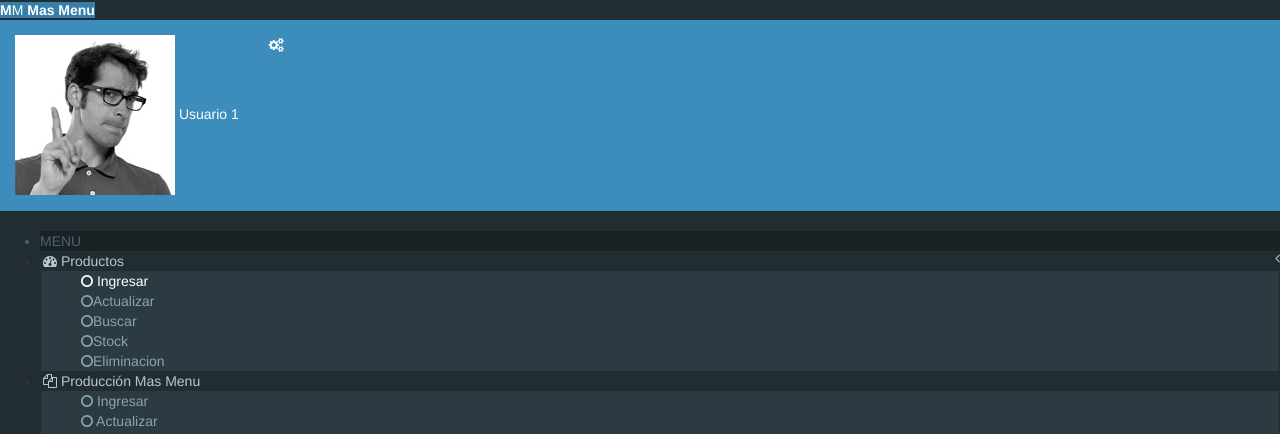
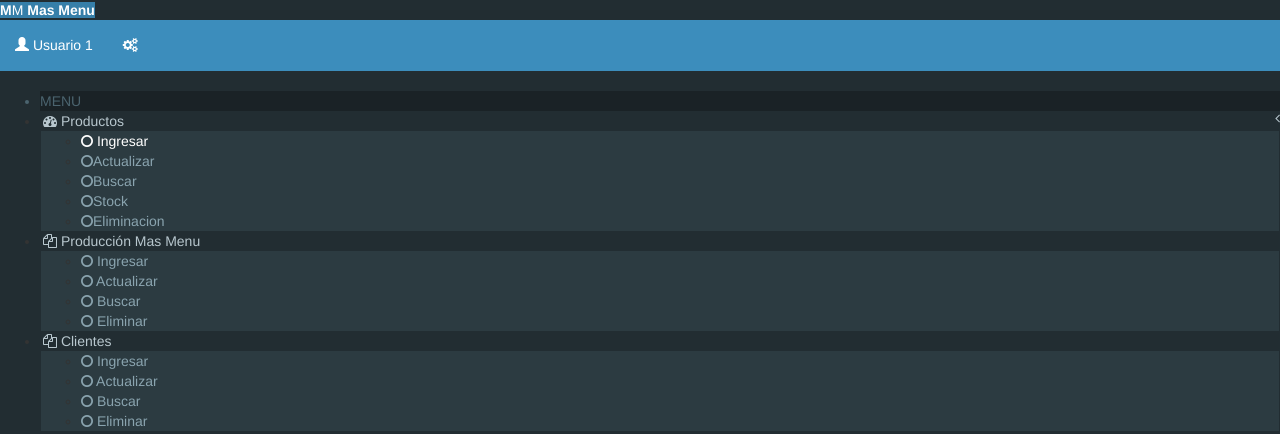
Before and after one commit to rtmariajose/mas_menu, a CodeIgniter app: the page made by application/views/menu_base_view.php in a window 1280 px wide. Shown: the top 434 px of the page. Run offline with CodeIgniter, Linux system fonts and the light colour scheme; data that the repository does not hold is empty; some libraries are stand-ins or nearby versions.

Commit message:
Agrega glyphicon en vez de foto de usuario en dashboard.

```diff
--- a/application/views/menu_base_view.php
+++ b/application/views/menu_base_view.php
@@ -61,15 +61,15 @@
           <!-- User Account: style can be found in dropdown.less -->
           <li class="dropdown user user-menu">
             <a href="#" class="dropdown-toggle" data-toggle="dropdown">
-              <img src="dist/img/user2-160x160.jpg" class="user-image" alt="User Image">
-              <span class="hidden-xs">Usuario 1</span>
+              <!-- <img src="dist/img/user2-160x160.jpg" class="user-image" alt="User Image"> -->
+              <span class="hidden-xs"><span class="glyphicon glyphicon-user"></span> Usuario 1</span>
             </a>
             <ul class="dropdown-menu">
               <!-- User image -->
               <li class="user-header">
-                <img src="dist/img/user2-160x160.jpg" class="img-circle" alt="User Image">
-
+                <!-- <img src="dist/img/user2-160x160.jpg" class="img-circle" alt="User Image"> -->
                 <p>
+                  <span class="glyphicon glyphicon-user"></span>
                   Usuario 1
                   <small>Miembro desde hoy</small>
                 </p>
```
